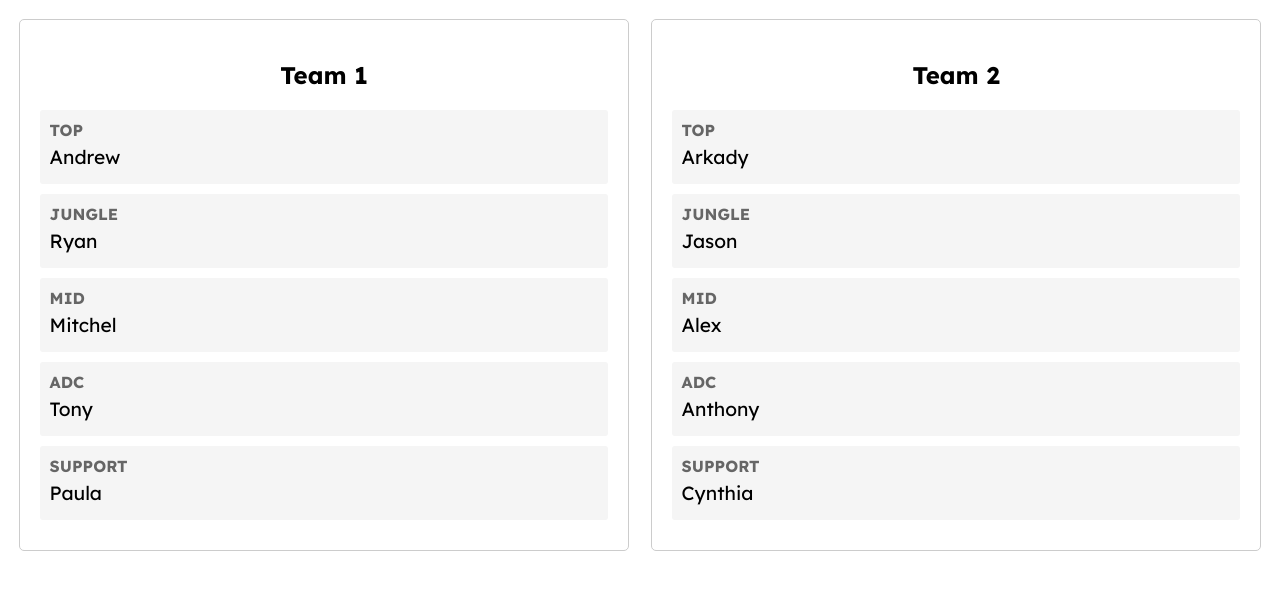
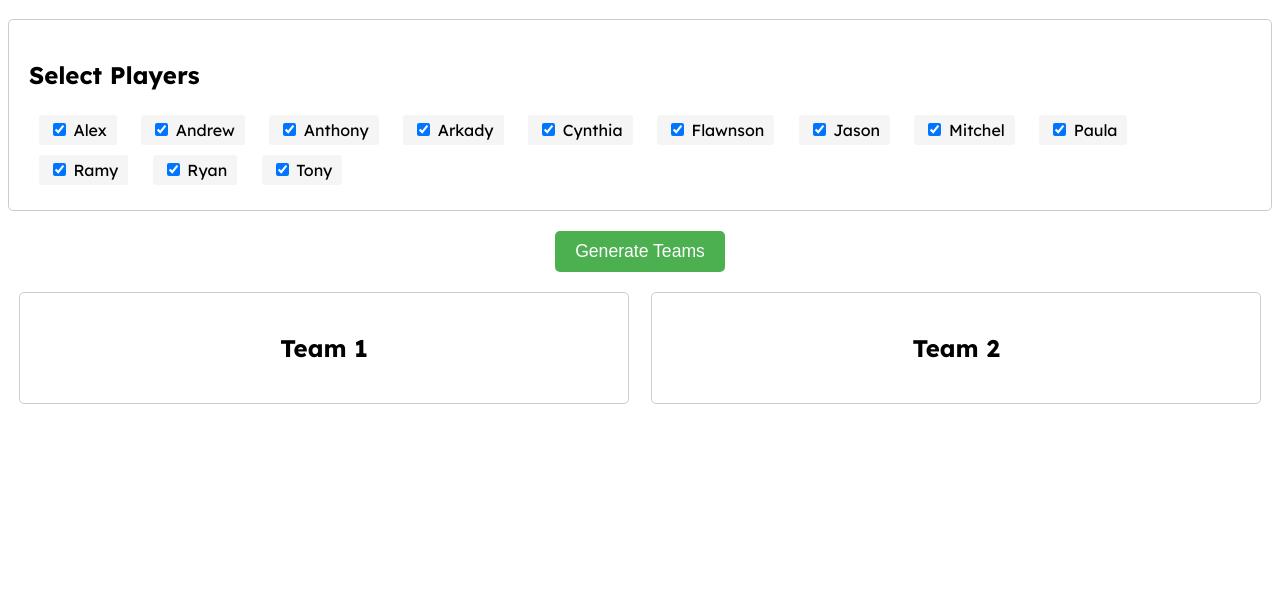
Before and after one commit to tonyhu-x/rift, a plain HTML site: page generate/index.html in a window 1280 px wide. Shown: the part 64-654 px from the top of the page. Drawn offline with nearby package versions, Linux system fonts and the light colour scheme.

Commit message:
Add player select function in generation

```diff
--- a/generate/index.html
+++ b/generate/index.html
@@ -41,6 +41,37 @@
         font-size: 1.2em;
         margin: 5px 0;
       }
+
+      .player-selection {
+        margin: 20px 0;
+        padding: 20px;
+        border: 1px solid #ccc;
+        border-radius: 5px;
+      }
+
+      .player-checkbox {
+        display: inline-block;
+        margin: 5px 10px;
+        padding: 5px 10px;
+        background-color: #f5f5f5;
+        border-radius: 3px;
+      }
+
+      .generate-button {
+        display: block;
+        margin: 20px auto;
+        padding: 10px 20px;
+        font-size: 1.1em;
+        background-color: #4caf50;
+        color: white;
+        border: none;
+        border-radius: 5px;
+        cursor: pointer;
+      }
+
+      .generate-button:hover {
+        background-color: #45a049;
+      }
     </style>
     <!-- Favicon -->
     <link
@@ -78,6 +109,11 @@
   </head>
   <body>
     <h1>Generate a roster</h1>
+    <div class="player-selection">
+      <h2>Select Players</h2>
+      <div id="player-checkboxes"></div>
+    </div>
+    <button class="generate-button" id="generate-button">Generate Teams</button>
     <div class="teams-container">
       <div class="team">
         <h2>Team 1</h2>
--- a/generate/index.js
+++ b/generate/index.js
@@ -125,6 +125,50 @@ function displayTeams(teams, profiles) {
   });
 }
 
+function displayPlayerCheckboxes(profiles) {
+  const container = document.getElementById("player-checkboxes");
+  container.innerHTML = profiles
+    .map(
+      (profile) => `
+    <label class="player-checkbox">
+      <input type="checkbox" value="${profile.id}" checked>
+      ${profile.name}
+    </label>
+  `,
+    )
+    .join("");
+}
+
+function getSelectedPlayers(profiles) {
+  const selectedIds = [
+    ...document.querySelectorAll("#player-checkboxes input:checked"),
+  ].map((checkbox) => checkbox.value);
+  return profiles.filter((profile) => selectedIds.includes(profile.id));
+}
+
+function generateTeams() {
+  const selectedPlayers = getSelectedPlayers(profiles);
+
+  // Check if we have enough players
+  if (selectedPlayers.length < 10) {
+    alert("Please select at least 10 players to generate teams");
+    return;
+  }
+
+  const teams = assignTeams(selectedPlayers);
+  if (teams) {
+    displayTeams(teams, profiles);
+  } else {
+    alert(
+      "Could not generate valid teams with the selected players. Please try different selections.",
+    );
+  }
+}
+
 let profiles = await (await fetch("/data/profiles.json")).json();
-let teams = assignTeams(profiles);
-displayTeams(teams, profiles);
+
+displayPlayerCheckboxes(profiles);
+
+document
+  .getElementById("generate-button")
+  .addEventListener("click", generateTeams);
```
